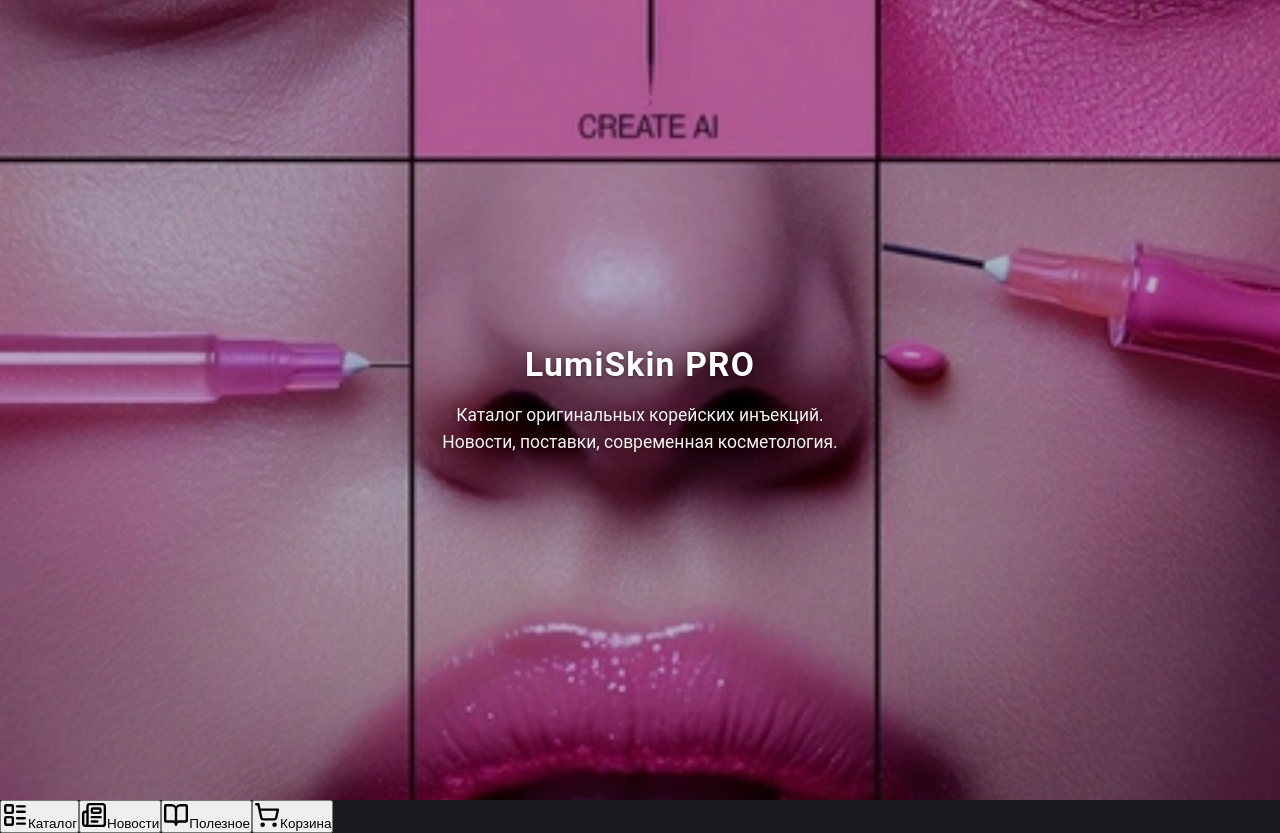
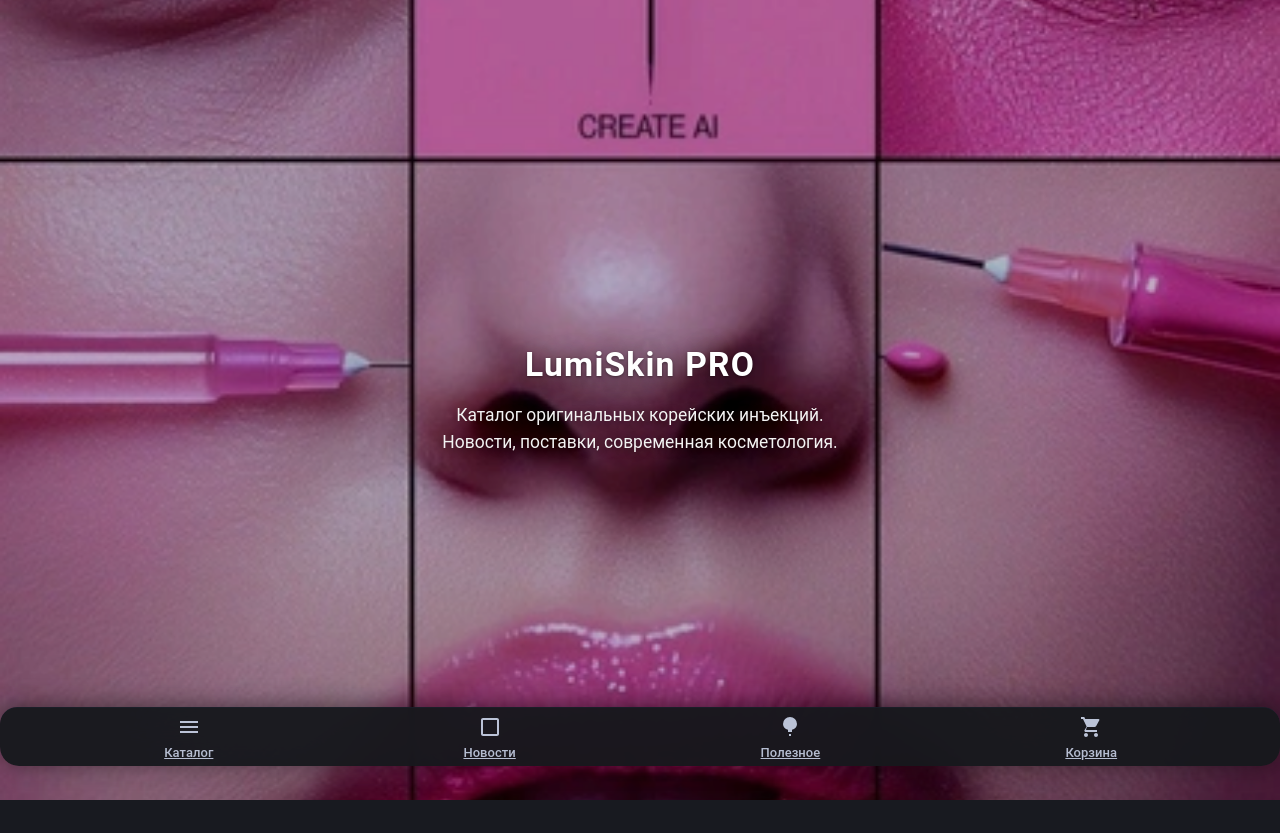
Before and after one commit to AlexSalavat/facade-stone-app, a React (Vite) app: page / in a window 1280 px wide. After the commit the page ends 800 px from the top, so only its background shows below. Built offline with nearby package versions, Linux system fonts and the light colour scheme.

Commit message:
fix: cod

```diff
--- a/src/components/shared/BottomNav.jsx
+++ b/src/components/shared/BottomNav.jsx
@@ -1,75 +1,49 @@
-import React from "react";
-import { useLocation, useNavigate } from "react-router-dom";
-import { LayoutList, Newspaper, BookOpen, ShoppingCart } from "lucide-react";
-import { useCartCtx } from "../../context/CartContext"; // важно!
+import '../../styles/BottomNav.css';
+import { NavLink } from 'react-router-dom';
+import { useCartCtx } from '../../context/CartContext';
 
-const tabs = [
-  { label: "Каталог", icon: LayoutList, path: "/catalog" },
-  { label: "Новости", icon: Newspaper, path: "/news" },
-  { label: "Полезное", icon: BookOpen, path: "/useful" },
-  { label: "Корзина", icon: ShoppingCart, path: "/cart" }
-];
-
-function BottomNav() {
-  const location = useLocation();
-  const navigate = useNavigate();
+export default function BottomNav() {
   const { cart } = useCartCtx();
-
-  // Суммарно товаров в корзине
   const cartCount = cart.reduce((sum, p) => sum + p.qty, 0);
 
   return (
-    <nav className="fixed bottom-0 left-0 w-full bg-zinc-950 border-t border-zinc-800 flex justify-around z-30 py-2 shadow-xl">
-      {tabs.map((tab, idx) => {
-        const active = location.pathname.startsWith(tab.path);
-        const Icon = tab.icon;
-        return (
-          <button
-            key={tab.path}
-            onClick={() => navigate(tab.path)}
-            className={`
-              flex flex-col items-center justify-center flex-1 gap-0.5
-              transition-all duration-150
-              py-1.5
-              ${active
-                ? "text-sky-400 font-bold bg-gradient-to-t from-sky-900/50 via-sky-900/10 rounded-xl shadow-[0_2px_17px_#38bdf84f]"
-                : "text-zinc-400"}
-            `}
-            style={{
-              fontSize: 13.5,
-              position: "relative"
-            }}
-          >
-            <span style={{ position: "relative", display: "inline-block" }}>
-              <Icon size={26} strokeWidth={2.2} />
-              {/* Бейдж количества для корзины */}
-              {tab.path === "/cart" && cartCount > 0 && (
-                <span
-                  style={{
-                    position: "absolute",
-                    top: -7,
-                    right: -11,
-                    background: "#38e89a",
-                    color: "#181a20",
-                    fontWeight: 800,
-                    fontSize: 13,
-                    borderRadius: "999px",
-                    padding: "0px 7px",
-                    minWidth: 22,
-                    textAlign: "center",
-                    boxShadow: "0 1px 7px 0 #13c38142"
-                  }}
-                >
-                  {cartCount}
-                </span>
-              )}
-            </span>
-            <span style={{ marginTop: 2 }}>{tab.label}</span>
-          </button>
-        );
-      })}
+    <nav className="bottom-nav">
+      <NavLink to="/catalog" className="nav-btn">
+        <span className="nav-ico">
+          <svg width="24" height="24" viewBox="0 0 24 24">
+            <path fill="currentColor" d="M3 6h18v2H3zM3 11h18v2H3zM3 16h18v2H3z"/>
+          </svg>
+        </span>
+        <span className="nav-label">Каталог</span>
+      </NavLink>
+      <NavLink to="/news" className="nav-btn">
+        <span className="nav-ico">
+          <svg width="24" height="24" viewBox="0 0 24 24">
+            <path fill="currentColor" d="M19 3H5c-1.1 0-2 .9-2 2v14c0 1.1.9 2 2 2h14c1.1 0 2-.9 2-2V5c0-1.1-.9-2-2-2zm0 16H5V5h14v14z"/>
+          </svg>
+        </span>
+        <span className="nav-label">Новости</span>
+      </NavLink>
+      <NavLink to="/useful" className="nav-btn">
+        <span className="nav-ico">
+          <svg width="24" height="24" viewBox="0 0 24 24">
+            {/* bulb */}
+            <path fill="currentColor" d="M12 2a7 7 0 0 0-7 7c0 2.87 2.09 5.22 5 5.8V17h4v-2.2c2.91-.58 5-2.93 5-5.8a7 7 0 0 0-7-7zm1 17h-2v2h2v-2z"/>
+          </svg>
+        </span>
+        <span className="nav-label">Полезное</span>
+      </NavLink>
+      <NavLink to="/cart" className="nav-btn">
+        <span className="nav-ico" style={{ position: "relative" }}>
+          <svg width="24" height="24" viewBox="0 0 24 24">
+            <path fill="currentColor" d="M7 18c-1.1 0-1.99.9-1.99 2S5.9 22 7 22s2-.9 2-2-.9-2-2-2zm10 0c-1.1 0-1.99.9-1.99 2S15.9 22 17 22s2-.9 2-2-.9-2-2-2zM7.16 14l.84-2h7.45c.75 0 1.41-.41 1.75-1.03l3.24-5.88A1 1 0 0 0 19.45 4H6.21l-.94-2H2v2h2l3.6 7.59-1.35 2.44A1.982 1.982 0 0 0 6 17h12v-2H7.42c-.14 0-.25-.11-.28-.25z"/>
+          </svg>
+          {cartCount > 0 && (
+            <span className="cart-badge">{cartCount}</span>
+          )}
+        </span>
+        <span className="nav-label">Корзина</span>
+      </NavLink>
     </nav>
   );
 }
-
-export default BottomNav;
```
